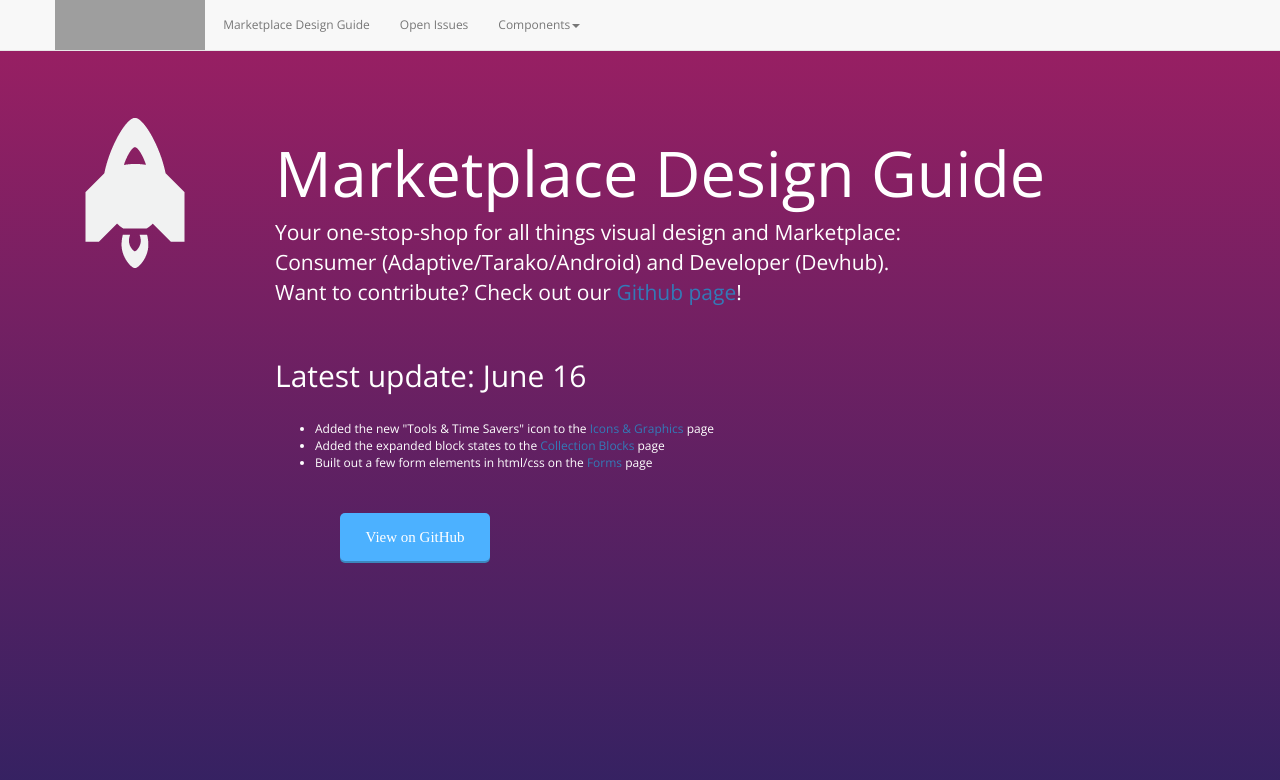
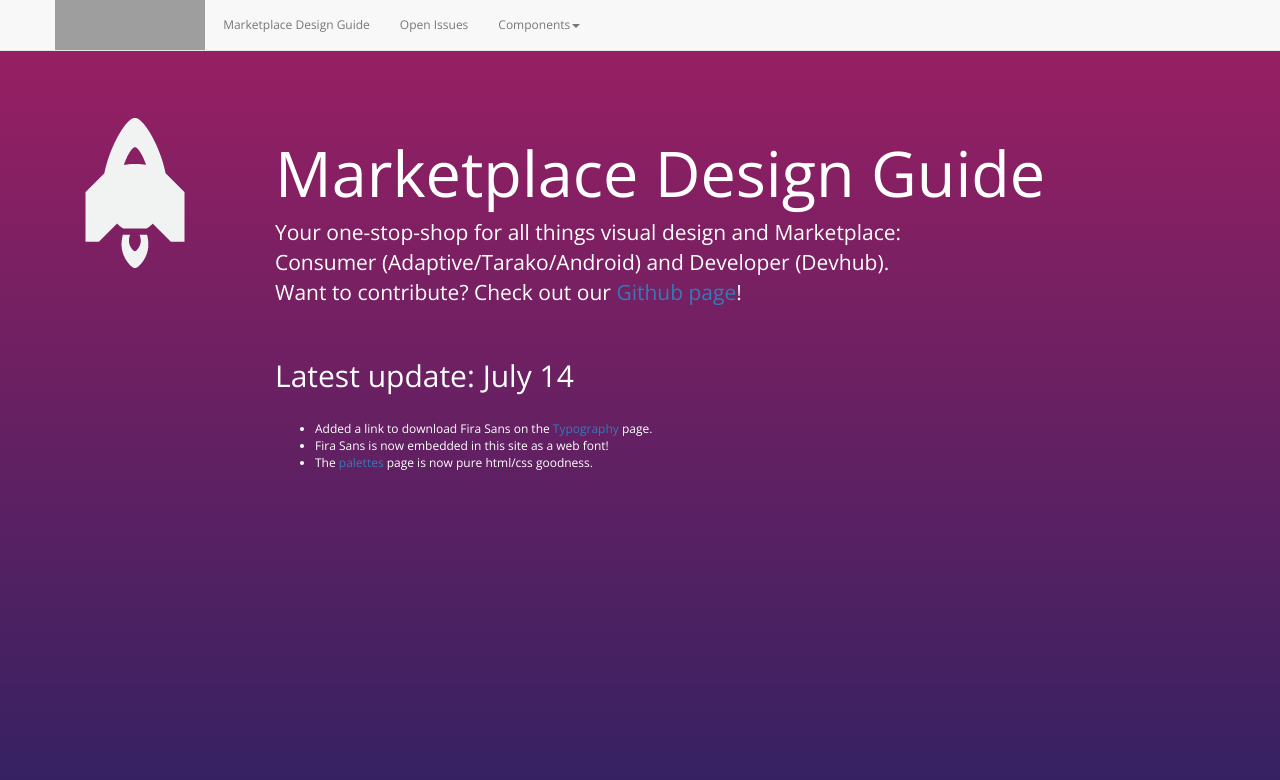
Before and after one commit to MarketplaceUX/marketplace-style-guides, a Jekyll site: the page built from index.html, in a window 1280 px wide and 900 px high, cut to the strip 0-832 px from the top of the window. Shown: the top 780 px of the strip. Built offline with Jekyll 4.4.1, drawn with Linux system fonts in a browser that asks for light colours; nearby versions of some CDN libraries; some web fonts are replaced; grey boxes are pictures that could not be loaded.

Commit message:
updated the changelog

```diff
--- a/index.html
+++ b/index.html
@@ -15,14 +15,12 @@ multipage: false
 		<h1>Marketplace Design Guide</h1>
 		<p>Your one-stop-shop for all things visual design and Marketplace:<br>Consumer (Adaptive/Tarako/Android) and Developer (Devhub).<br>Want to contribute? Check out our <a href="https://github.com/pwalm/marketplace-style-guides/tree/gh-pages">Github page</a>!</p>
 		<br>
-		<h2>Latest update: June 16</h2>
+		<h2>Latest update: July 14</h2>
 		<br>
 		<ul>
-			<li>Added the new "Tools & Time Savers" icon to the <a href="http://pwalm.github.io/marketplace-style-guides/icons.html">Icons & Graphics</a> page</li>
-			<li>Added the expanded block states to the <a href="http://pwalm.github.io/marketplace-style-guides/blocks.html">Collection Blocks</a> page</li>
-			<li>Built out a few form elements in html/css on the <a href="http://pwalm.github.io/marketplace-style-guides/forms.html">Forms</a> page</li>
-		<br>
-		<a class="btn-medium" href="https://github.com/pwalm/marketplace-style-guides">View on GitHub</a>
+			<li>Added a link to download Fira Sans on the <a href="http://pwalm.github.io/marketplace-style-guides/type.html">Typography</a> page.</li>
+			<li>Fira Sans is now embedded in this site as a web font!</li>
+			<li>The <a href="http://pwalm.github.io/marketplace-style-guides/palette.html">palettes</a> page is now pure html/css goodness.</li>
 	</div>
 		<!-- Pagination. If you have more than one page, set the multipage variable in the Frontmatter to true. Editing the pagination code happens in /_includes/homePagination.html.
 		NOTE: This is currently broken in the Jekyll ver of this template.
```
